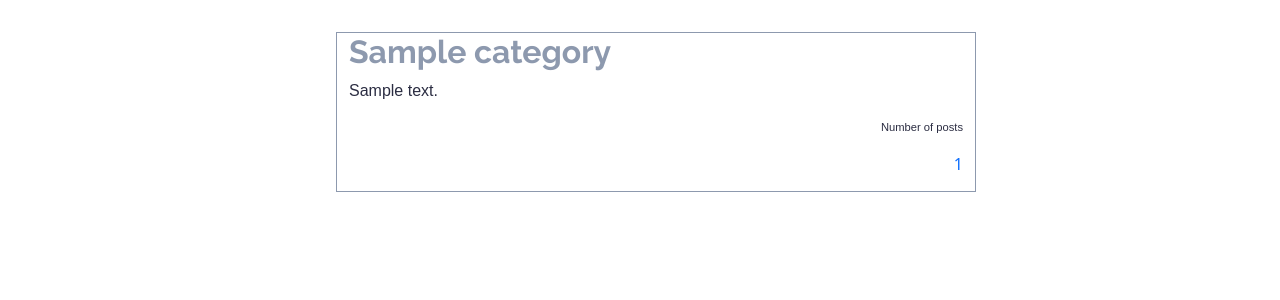
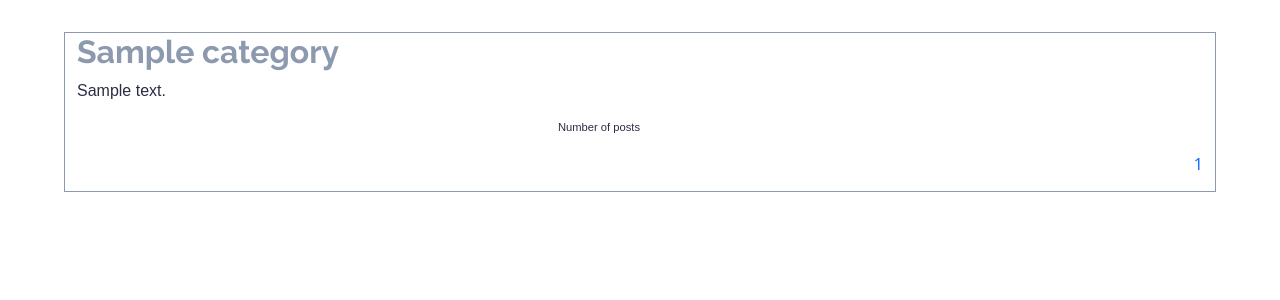
Before and after one commit to AlexDralur/revblog, a Django app: page / in a window 1280 px wide. Shown: the part 56-356 px from the top of the page. Run offline with Django 3.2, Linux system fonts and the light colour scheme; tables that the repository leaves empty hold one stand-in row (values such as "Sample post"); some libraries are stand-ins or nearby versions.

Commit message:
Further changes add to index.html

```diff
--- a/static/css/style.css
+++ b/static/css/style.css
@@ -4,12 +4,14 @@ h2 {
     font-family: 'Raleway', sans-serif;
     font-weight: 700;
     color: #8D99AE;
+    width: 50%
 }
 
 p {
     font-family: 'Open-sans', sans-serif;
     font-weight: 400;
     color: #2B2D42;
+    width: 50%;
 }
 
 a {
@@ -20,7 +22,8 @@ a {
 .category-column {
     border: 1px solid #8D99AE;
     height: 10rem;
-    margin: 2rem 0 2rem 2rem;
+    margin: 2rem 0;
+    width: 90%;
 }
 
 img {
--- a/templates/index.html
+++ b/templates/index.html
@@ -5,10 +5,12 @@
 <div class="container-fluid">
     <div class="row justify-content-center">
         {% for category in category_list %}
-        <div class="col-md-6 category-column">
+        <div class="col-12 category-column">
             <a href="{% url 'posts_list' category.slug %}">
-                <h2>{{ category.title }}</h2>
-                <p>{{ category.content }}</p>
+                <div class="d-flex align-items-start flex-column justify-content-between">
+                    <h2>{{ category.title }}</h2>
+                    <p>{{ category.content }}</p>
+                </div>
                 <div class="text-end">
                     <p class="number-posts">Number of posts</p>
                     {{ category.number_of_posts }}
--- a/templates/posts_list.html
+++ b/templates/posts_list.html
@@ -3,8 +3,8 @@
 {% block content %}
 
 <div class="container-fluid">
-    {% for post in posts %}
     <div class="row">
+        {% for post in posts %}
         <div class="col-md-6 col-sm-12">
             <h2>{{ post.title }}</h2>
             <p>{{ post.content }}</p>
@@ -16,8 +16,9 @@
             <img src="" alt="" />
             {% endif %}
         </div>
+        {% endfor %}
     </div>
-    {% endfor %}
+
 </div>
 
 {% endblock %}
```
